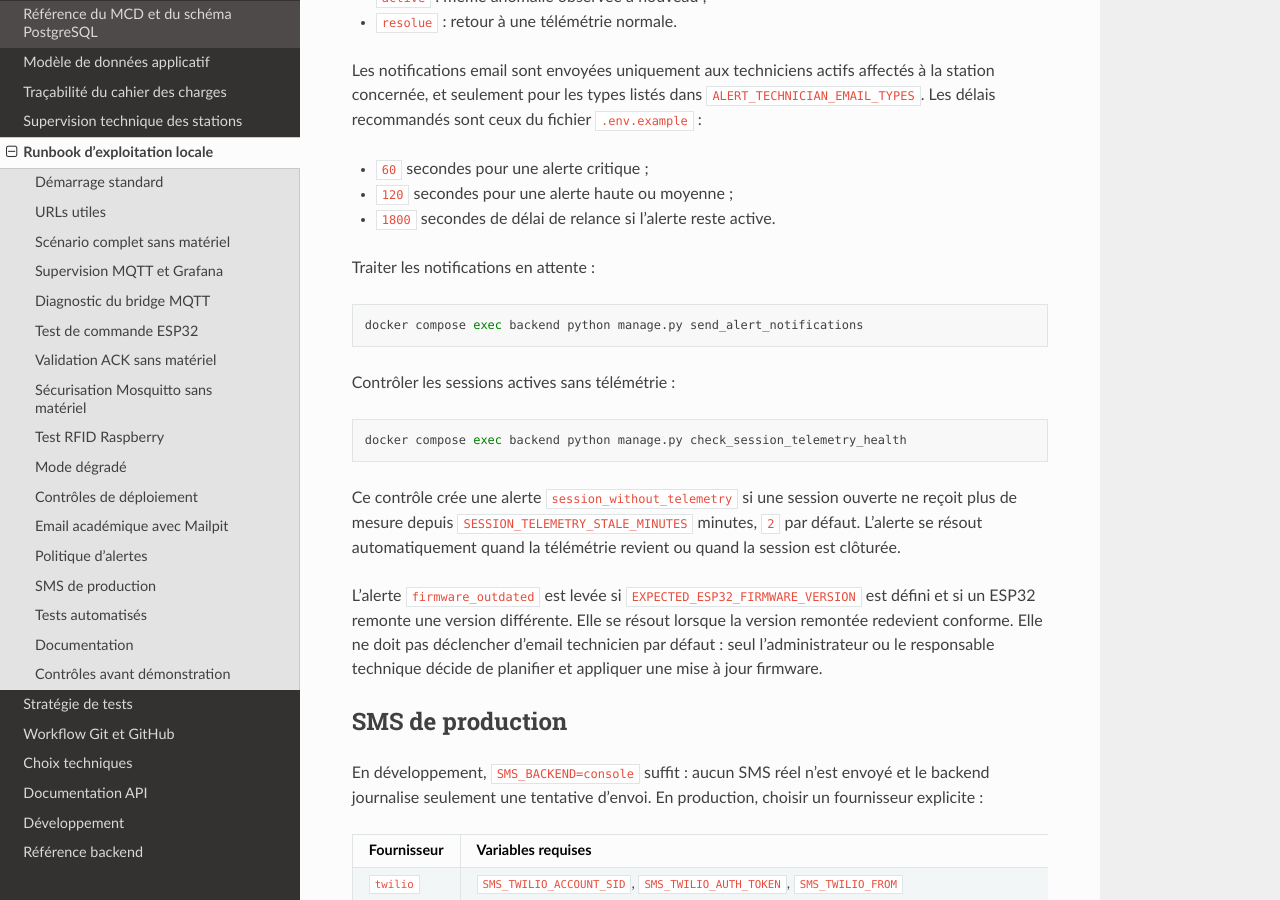
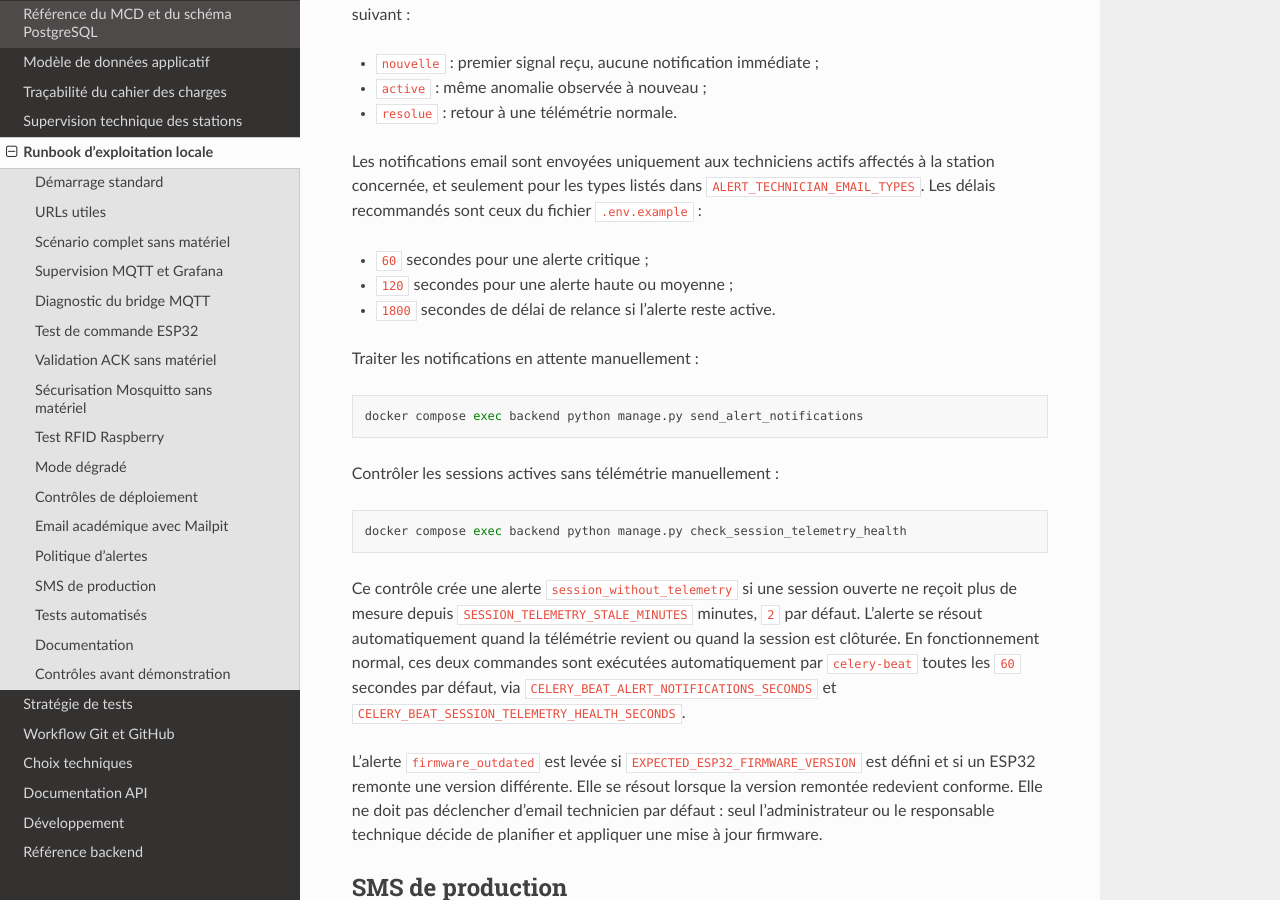
Before and after one commit to bayhes5/Station_de_recharge, a Sphinx documentation site: the page built from docs/source/operations_runbook.rst, in a window 1280 px wide and 900 px high, scrolled down 8348 px. Built offline with Sphinx 7.4.7 and the Read the Docs theme 3.1.0, drawn with Linux system fonts in a browser that asks for light colours; some of the changed text lies outside the part shown.

Commit message:
Schedule operational alert tasks with Celery Beat

```diff
--- a/docs/source/operations_runbook.rst
+++ b/docs/source/operations_runbook.rst
@@ -46,6 +46,9 @@ Vérifier la chaîne asynchrone :
 Le worker ``celery`` est considéré sain s'il répond au ping Celery. Le service
 ``mqtt-bridge`` écrit un heartbeat local tant qu'il est connecté au broker MQTT ;
 le healthcheck échoue si ce heartbeat est absent ou trop ancien.
+Le service ``celery-beat`` publie les tâches périodiques de supervision :
+contrôle des sessions sans télémétrie et envoi des notifications d'alertes en
+attente.
 
 Services attendus pour une démonstration complète :
 
@@ -55,6 +58,7 @@ Services attendus pour une démonstration complète :
 * ``mqtt`` ;
 * ``mqtt-bridge`` ;
 * ``celery`` ;
+* ``celery-beat`` ;
 * ``redis`` ;
 * ``db`` ;
 * ``grafana`` ;
@@ -136,7 +140,7 @@ Démarrer les services nécessaires à la supervision :
 
 .. code-block:: bash
 
-   docker compose up -d mqtt mqtt-bridge celery grafana
+   docker compose up -d mqtt mqtt-bridge celery celery-beat grafana
 
 Publier cinq mesures simulées :
 
@@ -175,7 +179,7 @@ Diagnostic du bridge MQTT
 Si les messages sont visibles sur MQTT mais pas en base :
 
 1. vérifier que ``mqtt-bridge`` tourne ;
-2. vérifier que ``celery`` tourne ;
+2. vérifier que ``celery`` et ``celery-beat`` tournent ;
 3. lire les logs des deux services ;
 4. republier une télémétrie de test.
 
@@ -183,13 +187,15 @@ Commandes :
 
 .. code-block:: bash
 
-   docker compose ps mqtt mqtt-bridge celery redis db
+   docker compose ps mqtt mqtt-bridge celery celery-beat redis db
    docker compose logs --tail=100 mqtt-bridge
    docker compose logs --tail=100 celery
-   docker compose restart mqtt-bridge celery
+   docker compose logs --tail=100 celery-beat
+   docker compose restart mqtt-bridge celery celery-beat
 
 Le bridge reçoit les messages et les met en file. Celery exécute réellement
-l'ingestion et écrit en base.
+l'ingestion et écrit en base. Celery Beat planifie les contrôles récurrents qui
+ne dépendent pas directement d'un message MQTT entrant.
 
 Test de commande ESP32
 ----------------------
@@ -413,13 +419,13 @@ Les notifications email sont envoyées uniquement aux techniciens actifs affect
 * ``120`` secondes pour une alerte haute ou moyenne ;
 * ``1800`` secondes de délai de relance si l'alerte reste active.
 
-Traiter les notifications en attente :
+Traiter les notifications en attente manuellement :
 
 .. code-block:: bash
 
    docker compose exec backend python manage.py send_alert_notifications
 
-Contrôler les sessions actives sans télémétrie :
+Contrôler les sessions actives sans télémétrie manuellement :
 
 .. code-block:: bash
 
@@ -429,6 +435,10 @@ Ce contrôle crée une alerte ``session_without_telemetry`` si une session ouver
 ne reçoit plus de mesure depuis ``SESSION_TELEMETRY_STALE_MINUTES`` minutes,
 ``2`` par défaut. L'alerte se résout automatiquement quand la télémétrie revient
 ou quand la session est clôturée.
+En fonctionnement normal, ces deux commandes sont exécutées automatiquement par
+``celery-beat`` toutes les ``60`` secondes par défaut, via
+``CELERY_BEAT_ALERT_NOTIFICATIONS_SECONDS`` et
+``CELERY_BEAT_SESSION_TELEMETRY_HEALTH_SECONDS``.
 
 L'alerte ``firmware_outdated`` est levée si ``EXPECTED_ESP32_FIRMWARE_VERSION``
 est défini et si un ESP32 remonte une version différente. Elle se résout lorsque
@@ -515,7 +525,8 @@ Avant une présentation, vérifier :
 * une réservation de test existe ;
 * le backend est joignable depuis le Raspberry ;
 * le broker MQTT est joignable depuis le Raspberry et les ESP32 ;
-* ``mqtt-bridge`` et ``celery`` sont lancés pour alimenter Grafana ;
+* ``mqtt-bridge``, ``celery`` et ``celery-beat`` sont lancés pour alimenter
+  Grafana et maintenir les alertes métier ;
 * le dashboard Grafana affiche des points récents ;
 * le lecteur RFID lit bien un UID ;
 * l'ESP32 répond aux commandes avec un ACK.
```
Also changed, not shown: docker-compose.yml (+26 -0 lines), docs/source/implementation_guide.rst (+13 -2 lines), docs/source/station_supervision.rst (+7 -0 lines), 5 other files.
